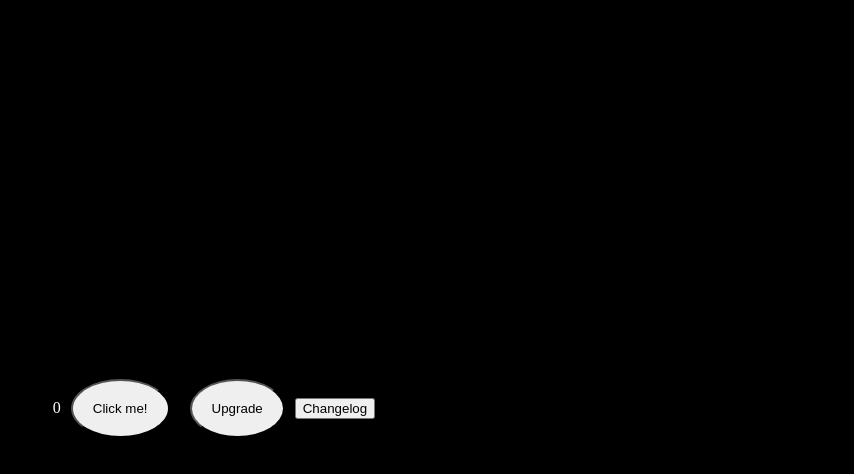
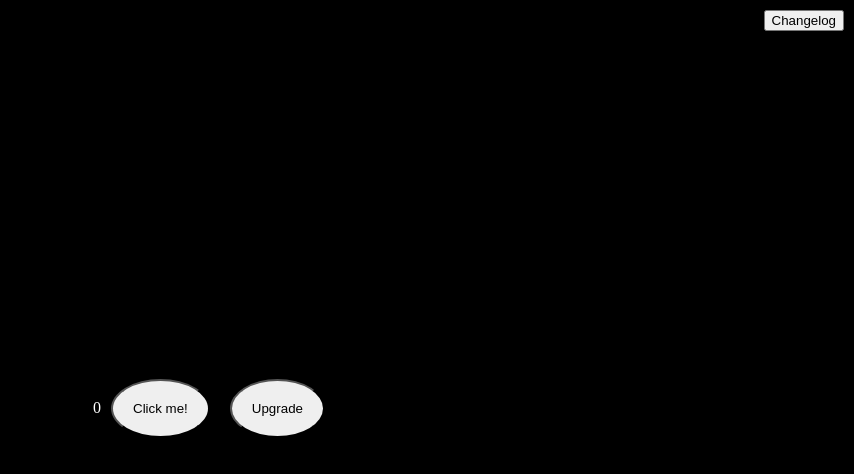
Before and after one commit to RealTroyDex/Click-Simulator, a plain HTML site: page index.html in a window 1280 px wide. Shown: the whole page, without its empty margins (426-1280 px from the left). Drawn offline with Linux system fonts and the light colour scheme.

Commit message:
Update index.html

```diff
--- a/index.html
+++ b/index.html
@@ -37,6 +37,11 @@
         #toggleAutoClick, #autoClickStatus {
             display: none;
         }
+        #changelog {
+            position: absolute;
+            top: 10px;
+            right: 10px;
+        }
     </style>
 </head>
 <body>
@@ -65,7 +70,11 @@
         let autoClickInterval;
 
         function formatNumber(num) {
-            if (num >= 1000000) {
+            if (num >= 1000000000000) {
+                return (num / 1000000000000).toFixed(1) + 'T';
+            } else if (num >= 1000000000) {
+                return (num / 1000000000).toFixed(1) + 'B';
+            } else if (num >= 1000000) {
                 return (num / 1000000).toFixed(1) + 'M';
             } else if (num >= 1000) {
                 return (num / 1000).toFixed(1) + 'K';
```
